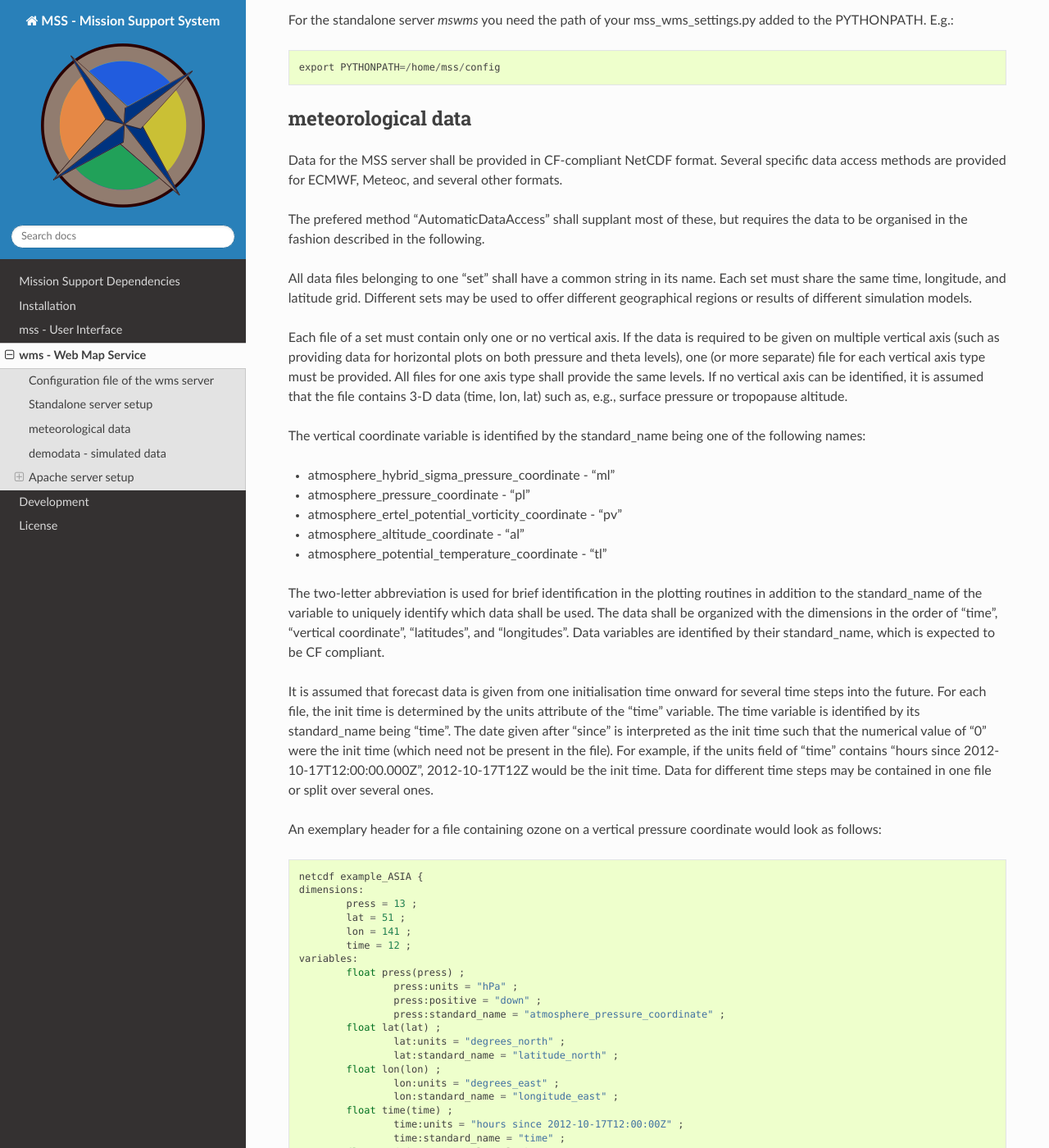
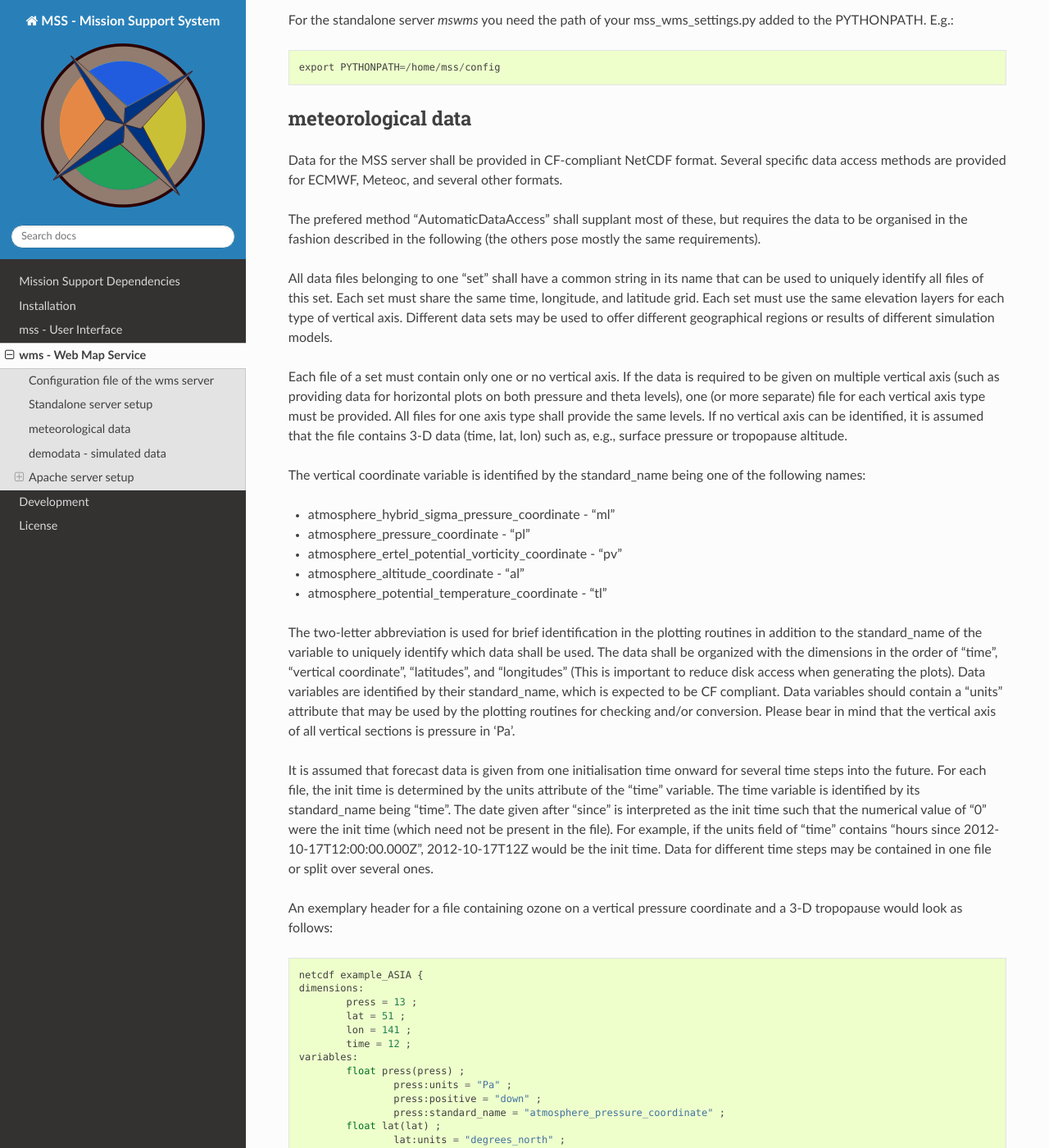
Before and after one commit to Open-MSS/MSS, a Sphinx documentation site: the page built from docs/deployment.rst, in a window 1280 px wide and 1400 px high, scrolled down 1463 px. Shown: the whole window at 82% size. Built offline with Sphinx 7.4.7 and the Read the Docs theme 2.0.0, drawn with Linux system fonts in a browser that asks for light colours; the version number could not be read and is left out; some of the changed text lies outside the part shown.

Commit message:
Update of documentation.
See issue #210

```diff
--- a/docs/deployment.rst
+++ b/docs/deployment.rst
@@ -95,17 +95,20 @@ Data for the MSS server shall be provided in CF-compliant NetCDF format.
 Several specific data access methods are provided for ECMWF, Meteoc, and several other formats.
 
 The prefered method "AutomaticDataAccess" shall supplant most of these, but requires the data
-to be organised in the fashion described in the following.
+to be organised in the fashion described in the following (the others pose mostly the same
+requirements).
 
-All data files belonging to one "set" shall have a common string in its name. Each set must share
-the same time, longitude, and latitude grid. Different sets may be used to offer different
+All data files belonging to one "set" shall have a common string in its name that can be used to uniquely
+identify all files of this set. Each set must share
+the same time, longitude, and latitude grid. Each set must use the same elevation layers for each type of
+vertical axis. Different data sets may be used to offer different
 geographical regions or results of different simulation models.
 
 Each file of a set must contain only one or no vertical axis. If
 the data is required to be given on multiple vertical axis (such as providing data
 for horizontal plots on both pressure and theta levels), one (or more separate) file for each
 vertical axis type must be provided. All files for one axis type shall provide the same levels.
-If no vertical axis can be identified, it is assumed that the file contains 3-D data (time, lon, lat)
+If no vertical axis can be identified, it is assumed that the file contains 3-D data (time, lat, lon)
 such as, e.g., surface pressure or tropopause altitude.
 
 The vertical coordinate variable is identified by the standard_name being one of the following names:
@@ -123,8 +126,11 @@ The vertical coordinate variable is identified by the standard_name being one of
 The two-letter abbreviation is used for brief identification in the plotting routines in addition
 to the standard_name of the variable to uniquely identify which data shall be used.
 The data shall be organized with the dimensions in the order of "time", "vertical coordinate",
-"latitudes", and "longitudes". Data variables are identified by their standard_name, which
-is expected to be CF compliant.
+"latitudes", and "longitudes" (This is important to reduce disk access when generating the plots).
+Data variables are identified by their standard_name, which is expected to be CF compliant.
+Data variables should contain a "units" attribute that may be used by the plotting routines
+for checking and/or conversion. Please bear in mind that the vertical axis of all vertical
+sections is pressure in 'Pa'.
 
 It is assumed that forecast data is given from one initialisation time onward for several time steps
 into the future. For each file, the init time is determined by the units attribute of the "time"
@@ -134,7 +140,8 @@ of "0" were the init time (which need not be present in the file).
 For example, if the units field of "time" contains "hours since 2012-10-17T12:00:00.000Z", 2012-10-17T12Z would
 be the init time. Data for different time steps may be contained in one file or split over several ones.
 
-An exemplary header for a file containing ozone on a vertical pressure coordinate would look as follows:
+An exemplary header for a file containing ozone on a vertical pressure coordinate and a 3-D tropopause
+would look as follows:
 
 ::
 
@@ -146,21 +153,24 @@ An exemplary header for a file containing ozone on a vertical pressure coordinat
             time = 12 ;
     variables:
             float press(press) ;
-                    press:units = "hPa" ;
+                    press:units = "Pa" ;
                     press:positive = "down" ;
                     press:standard_name = "atmosphere_pressure_coordinate" ;
             float lat(lat) ;
                     lat:units = "degrees_north" ;
-                    lat:standard_name = "latitude_north" ;
+                    lat:standard_name = "latitude" ;
             float lon(lon) ;
                     lon:units = "degrees_east" ;
-                    lon:standard_name = "longitude_east" ;
+                    lon:standard_name = "longitude" ;
             float time(time) ;
                     time:units = "hours since 2012-10-17T12:00:00Z" ;
                     time:standard_name = "time" ;
             float O3(time, press, lat, lon) ;
                     O3:units = "mol/mol" ;
                     O3:standard_name = "mole_fraction_of_ozone_in_air" ;
+            float tropopause(time, lat, lon) ;
+                    tropopause:units = "Pa" ;
+                    tropopause:standard_name = "tropopause_air_pressure" ;
     }
 
 
```
